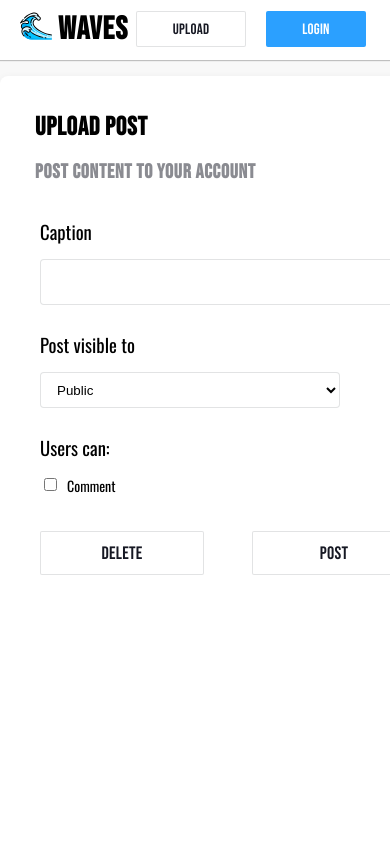
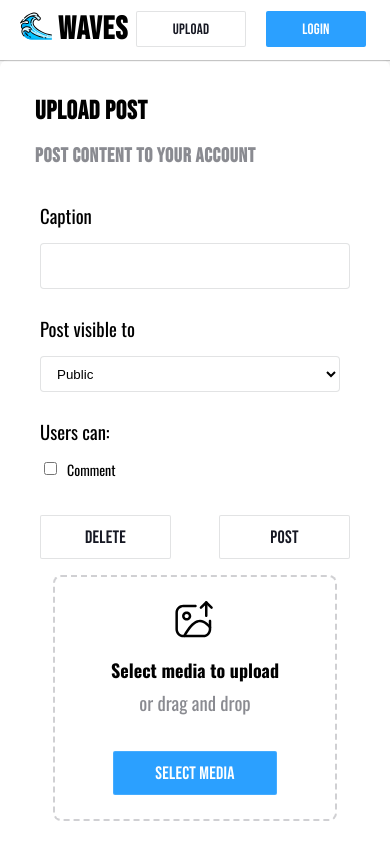
Before and after one commit to neillydev/waves_v2, a Next.js app: page /upload in a window 390 px wide. Built offline with nearby package versions, Linux system fonts and the light colour scheme.

Commit message:
add responsive design

```diff
--- a/src/styles/Navbar/Navbar.module.css
+++ b/src/styles/Navbar/Navbar.module.css
@@ -324,4 +324,8 @@
 }
 
 @media (max-width: 450px) {
+
+  .navLeft {
+    min-width: 0;
+  }
 }
--- a/src/styles/Upload/Upload.module.css
+++ b/src/styles/Upload/Upload.module.css
@@ -33,16 +33,16 @@
 
 .uploadTitleContainer {
   margin-left: -5px;
-    font-family: 'Bebas Neue';
+  font-family: "Bebas Neue";
   letter-spacing: 0.75px;
 }
 
-.uploadTitleContainer>h1 {
+.uploadTitleContainer > h1 {
   margin-top: 12px;
   font-size: 26px;
 }
 
-.uploadTitleContainer>h2 {
+.uploadTitleContainer > h2 {
   margin-top: 12px;
   font-size: 20px;
   color: rgba(22, 24, 35, 0.5);
@@ -63,15 +63,15 @@
   margin: 0 0 0 4rem;
 }
 
-.uploadCaption>h3,
-.uploadAccessControls>h3,
-.uploadAllowanceControls>h3 {
-    font-family: 'Oswald', sans-serif;
+.uploadCaption > h3,
+.uploadAccessControls > h3,
+.uploadAllowanceControls > h3 {
+  font-family: "Oswald", sans-serif;
   font-weight: 400;
   margin: 14px 0;
 }
 
-.uploadCaption>input {
+.uploadCaption > input {
   min-height: 46px;
   width: 100%;
   position: relative;
@@ -82,7 +82,7 @@
   margin-bottom: 12px;
 }
 
-.uploadAccessControls>select {
+.uploadAccessControls > select {
   width: 300px;
   height: 36px;
   border: 1px solid rgba(22, 24, 35, 0.12);
@@ -103,7 +103,7 @@
   display: flex;
   align-items: center;
   margin-bottom: 12px;
-    font-family: 'Oswald', sans-serif;
+  font-family: "Oswald", sans-serif;
   font-weight: 400;
   font-size: 14px;
   flex-flow: row nowrap;
@@ -113,7 +113,7 @@
   min-height: 24px;
 }
 
-.uploadCheckbox>input {
+.uploadCheckbox > input {
   margin-right: 10px;
 }
 
@@ -125,9 +125,9 @@
   margin-top: 2rem;
 }
 
-.uploadSubmitControls>button {
+.uploadSubmitControls > button {
   text-decoration: none;
-    font-family: 'Bebas Neue';
+  font-family: "Bebas Neue";
   font-size: 18px;
   position: relative;
   height: 44px;
@@ -153,15 +153,15 @@
   letter-spacing: 0.25px;
 }
 
-.uploadSubmitControls>button:hover {
+.uploadSubmitControls > button:hover {
   background: rgba(244, 244, 244, 0.726);
 }
 
-.uploadSubmitControls>button:active {
+.uploadSubmitControls > button:active {
   background: rgba(235, 235, 235, 0.726);
 }
 
-.uploadSubmitControls>button:nth-child(1) {
+.uploadSubmitControls > button:nth-child(1) {
   margin-right: 3rem;
 }
 
@@ -187,10 +187,10 @@
 }
 
 .previewTitle {
-    font-family: 'Oswald', sans-serif;
+  font-family: "Oswald", sans-serif;
 }
 
-.previewTitle>h2 {
+.previewTitle > h2 {
   display: flex;
   flex-direction: column;
   align-items: center;
@@ -198,14 +198,14 @@
   margin: 16px 0 0 0;
 }
 
-.previewTitle>h3 {
+.previewTitle > h3 {
   color: rgba(22, 24, 35, 0.5);
   text-align: center;
   font-weight: 400;
   margin-top: 6px;
 }
 
-.uploadPreview>svg {
+.uploadPreview > svg {
   height: 40px;
   width: 40px;
 }
@@ -213,7 +213,7 @@
 .mediaSelectBtn {
   margin-top: 1rem;
   text-decoration: none;
-    font-family: 'Bebas Neue';
+  font-family: "Bebas Neue";
   font-size: 18px;
   position: relative;
   height: 44px;
@@ -273,7 +273,7 @@
 .loader {
   width: 48px;
   height: 48px;
-    border: 5px solid #FFF;
+  border: 5px solid #fff;
   border-bottom-color: transparent;
   border-radius: 50%;
   display: inline-block;
@@ -290,3 +290,35 @@
     transform: rotate(360deg);
   }
 }
+
+@media (max-width: 450px) {
+  .uploadContainer {
+    padding: 0;
+  }
+
+  .uploadWrapper {
+    width: 390px;
+  }
+
+  .uploadBodyContainer {
+    align-items: center;
+    flex-direction: column;
+  }
+
+  .uploadMeta {
+    margin-bottom: 1rem;
+  }
+
+  .uploadPreviewWrapper {
+    margin: 0;
+  }
+
+  .uploadPreview {
+    width: auto;
+    height: auto;
+  }
+
+  .uploadPreviewBefore {
+    padding: 24px 56px;
+  }
+}
```
Lines whose indentation alone changed are shown as unchanged.
